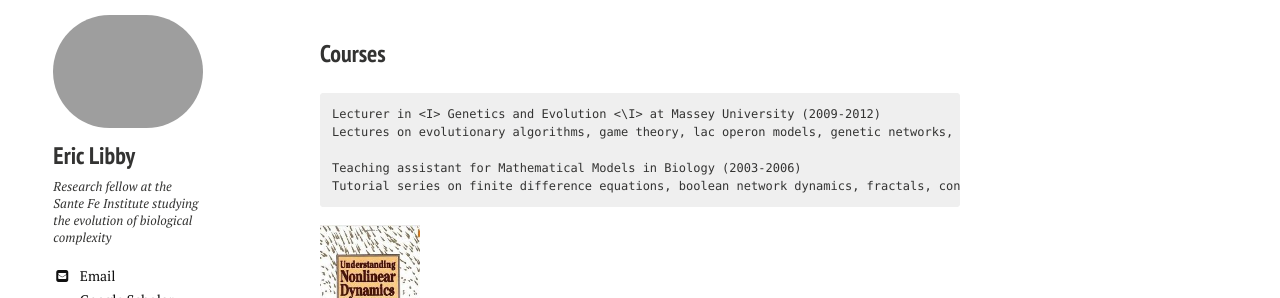
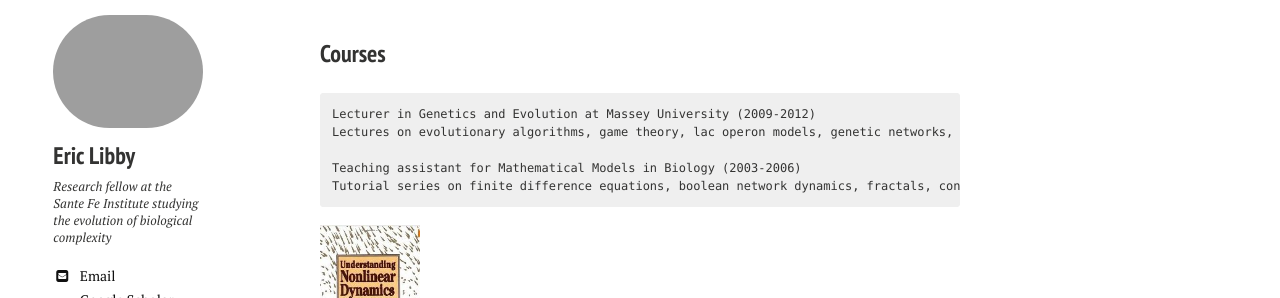
Before and after one commit to ericlibby/oldweb, a Jekyll site: the page built from p_teaching/index.md, in a window 1280 px wide. Shown: the part 426-724 px from the top of the page. Built offline with Jekyll 4.4.1, drawn with Linux system fonts in a browser that asks for light colours; nearby versions of some CDN libraries.

```diff
--- a/p_teaching/index.md
+++ b/p_teaching/index.md
@@ -11,7 +11,7 @@ image:
 
 
 ### Courses
-	Lecturer in <I> Genetics and Evolution <\I> at Massey University (2009-2012)
+	Lecturer in Genetics and Evolution at Massey University (2009-2012)
 	Lectures on evolutionary algorithms, game theory, lac operon models, genetic networks, systems biology, the evolution of cooperation
 
 	Teaching assistant for Mathematical Models in Biology (2003-2006)
```
